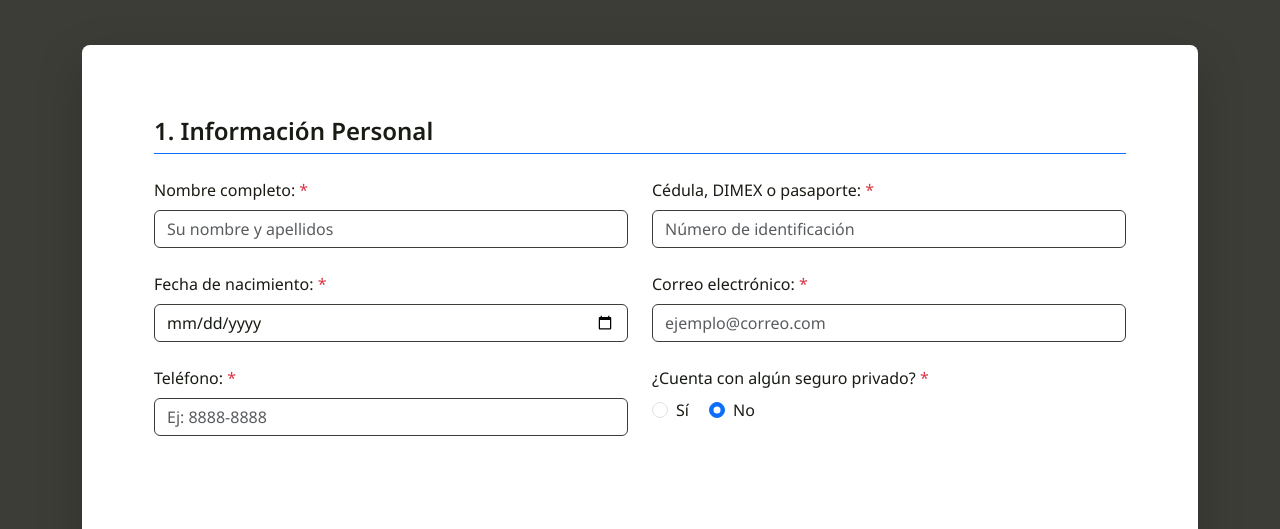
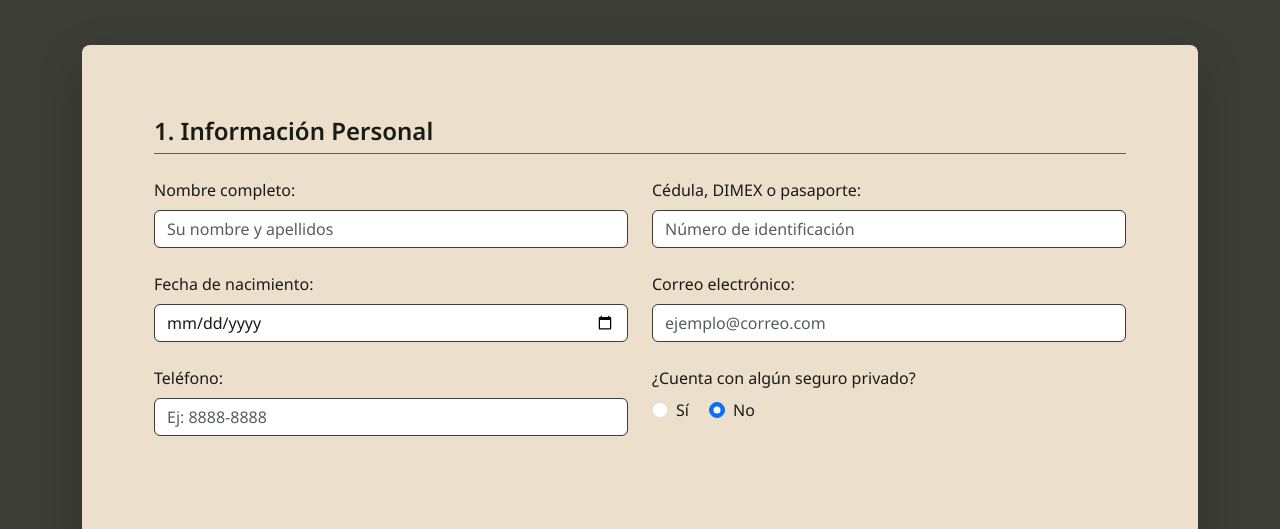
Before and after one commit to noafro21/recurso-educativo, a plain HTML site: page formulario.html in a window 1280 px wide. Shown: the part 230-759 px from the top of the page. Drawn offline with nearby package versions, Linux system fonts and the light colour scheme.

Commit message:
Agregar estilo de fondo a la clase registro-formulario en CSS y ajustar etiquetas en el formulario HTML

```diff
--- a/css/formulario-dist.css
+++ b/css/formulario-dist.css
@@ -108,6 +108,10 @@ hr {
     margin-bottom: 5px;
 }
 
+.registro-formulario{
+    background-color: var(--color-light);
+}
+
 .header {
 
     height: 70px;
--- a/css/formulario.css
+++ b/css/formulario.css
@@ -101,6 +101,10 @@ hr {
     margin-bottom: 5px;
 }
 
+.registro-formulario{
+    background-color: var(--color-light);
+}
+
 .header {
 
     height: 70px;
--- a/formulario.html
+++ b/formulario.html
@@ -63,14 +63,13 @@
     <!-- Contenedor principal del contenido (Usando Bootstrap) -->
     <main class="container my-5">
 
-        <header class="text-center mb-5">
+        <div class="text-center mb-5">
             <h2 class="display-5 fw-bold custom-text-dark">Registro de Información Médica</h2>
             <p class="lead custom-text-secondary">Complete los campos requeridos para su expediente.</p>
-        </header>
+        </div>
 
         <!-- Formulario -->
-        <form id="registroFormulario" onsubmit="return validarFormulario(event)"
-            class="bg-white p-4 p-md-5 rounded-3 shadow-lg custom-form-border">
+        <form id="registroFormulario" class="registro-formulario p-4 p-md-5 rounded-3 shadow-lg custom-form-border">
 
             <!-- SECCIÓN 1: Información Personal -->
             <section class="mb-5 p-4 custom-section-1 rounded-3">
@@ -82,7 +81,7 @@
                     <!-- Nombre completo -->
                     <div class="col-md-6">
                         <label for="nombre_completo" class="form-label custom-text-dark-secondary">Nombre completo:
-                            <span class="text-danger">*</span></label>
+                        </label>
                         <input type="text" id="nombre_completo" name="nombre_completo"
                             placeholder="Su nombre y apellidos" required class="form-control custom-form-control">
                     </div>
@@ -90,7 +89,7 @@
                     <!-- Cédula, DIMEX o pasaporte -->
                     <div class="col-md-6">
                         <label for="identificacion" class="form-label custom-text-dark-secondary">Cédula, DIMEX o
-                            pasaporte: <span class="text-danger">*</span></label>
+                            pasaporte: </label>
                         <input type="text" id="identificacion" name="identificacion"
                             placeholder="Número de identificación" required class="form-control custom-form-control">
                     </div>
@@ -98,23 +97,21 @@
                     <!-- Fecha de nacimiento -->
                     <div class="col-md-6">
                         <label for="fecha_nacimiento" class="form-label custom-text-dark-secondary">Fecha de nacimiento:
-                            <span class="text-danger">*</span></label>
+                        </label>
                         <input type="date" id="fecha_nacimiento" name="fecha_nacimiento" required
                             class="form-control custom-form-control">
                     </div>
 
                     <!-- Correo electrónico -->
                     <div class="col-md-6">
-                        <label for="email" class="form-label custom-text-dark-secondary">Correo electrónico: <span
-                                class="text-danger">*</span></label>
+                        <label for="email" class="form-label custom-text-dark-secondary">Correo electrónico: </label>
                         <input type="email" id="email" name="email" placeholder="ejemplo@correo.com" required
                             class="form-control custom-form-control">
                     </div>
 
                     <!-- Teléfono -->
                     <div class="col-md-6">
-                        <label for="telefono" class="form-label custom-text-dark-secondary">Teléfono: <span
-                                class="text-danger">*</span></label>
+                        <label for="telefono" class="form-label custom-text-dark-secondary">Teléfono: </label>
                         <input type="tel" id="telefono" name="telefono" placeholder="Ej: 8888-8888" required
                             pattern="[0-9]{4}[ -]?[0-9]{4}" title="Formato: 8888-8888 o 88888888"
                             class="form-control custom-form-control">
@@ -123,7 +120,7 @@
                     <!-- ¿Cuenta con algún seguro privado? -->
                     <div class="col-md-6">
                         <label class="form-label d-block custom-text-dark-secondary">¿Cuenta con algún seguro privado?
-                            <span class="text-danger">*</span></label>
+                        </label>
                         <div class="form-check form-check-inline">
                             <input class="form-check-input" type="radio" id="seguro_si" name="seguro_privado" value="si"
                                 required>
@@ -256,7 +253,7 @@
                         </div>
                     </div>
 
-                    <!-- Medicamentos que toma (se mantiene como textarea) -->
+                    <!-- Medicamentos que toma-->
                     <div class="col-12">
                         <label for="medicamentos" class="form-label custom-text-dark-secondary">Medicamentos que
                             toma:</label>
@@ -265,7 +262,7 @@
                             class="form-control custom-form-control"></textarea>
                     </div>
 
-                    <!-- Alergia a medicamentos (se mantiene como textarea) -->
+                    <!-- Alergia a medicamentos -->
                     <div class="col-12">
                         <label for="alergias" class="form-label custom-text-dark-secondary">Alergia a
                             medicamentos:</label>
@@ -276,24 +273,14 @@
                 </div>
             </section>
 
-            <!-- Mensaje de Validación General -->
-            <div id="mensajeError" class="alert alert-danger text-center mb-4 d-none" role="alert">
-                Por favor, complete todos los campos obligatorios.
-            </div>
-
             <!-- Botones de Acción -->
             <div class="d-flex justify-content-center gap-3 pt-3">
                 <button type="submit"
                     class="btn custom-btn-submit custom-btn-accent text-white fw-semibold py-2 px-4 rounded-pill shadow-sm">
                     Enviar Expediente
                 </button>
-                <button type="reset" class="btn btn-outline-secondary py-2 px-4 rounded-pill">
-                    Limpiar
-                </button>
             </div>
-
         </form>
-
     </main>
 
     <footer class=" footer">
```
